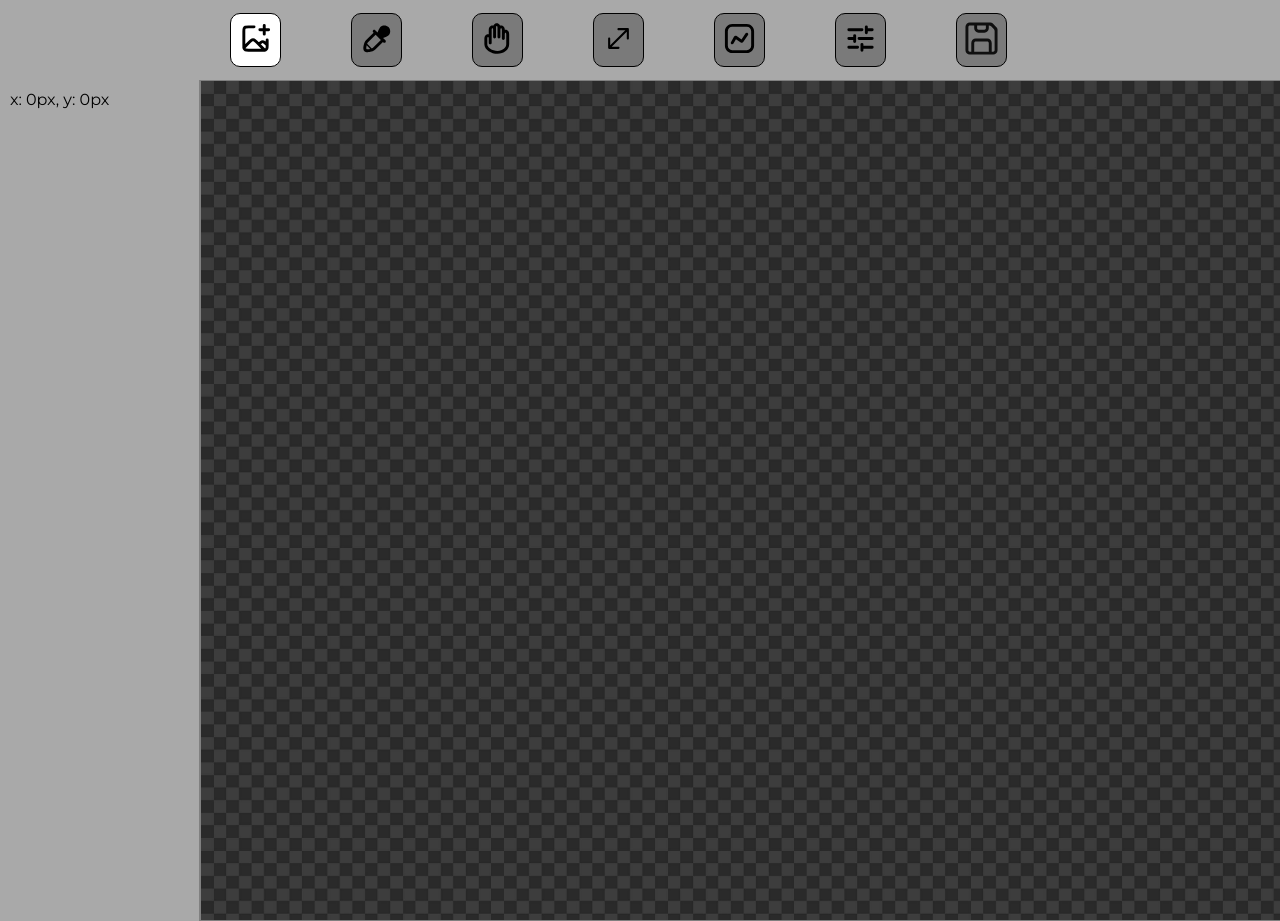
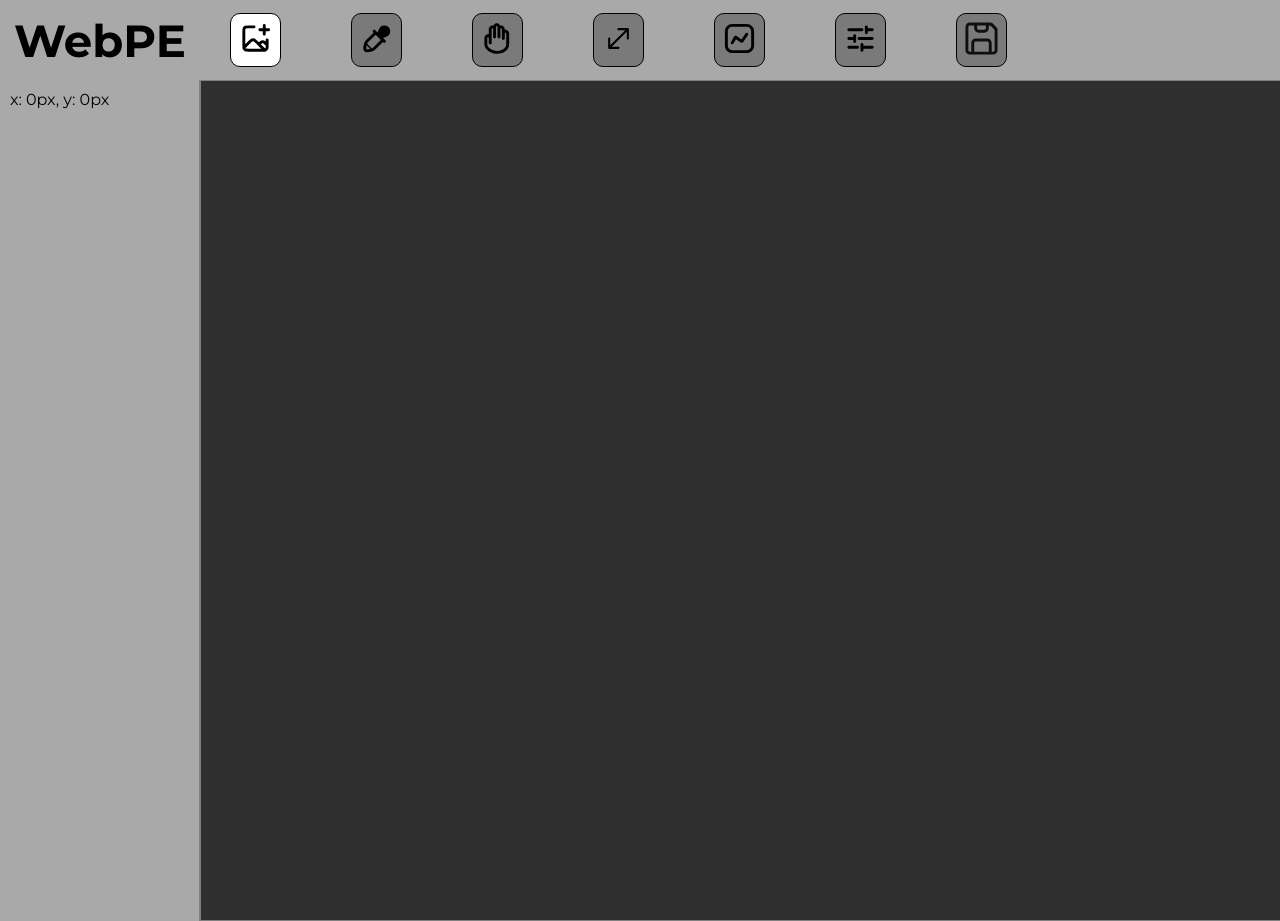
Before and after one commit to CLoudXVII/photo-editor, a Vue app: page / in a window 1280 px wide. Shown: the top 921 px of the page. Built offline with nearby package versions, Linux system fonts and the light colour scheme.

Commit message:
main components slightly changed

```diff
--- a/src/components/PhotoEditor.vue
+++ b/src/components/PhotoEditor.vue
@@ -1,5 +1,6 @@
 <template>
   <div class="photo-editor">
+    <h1 class="main-title">WebPE</h1>
     <HeaderPanel
       @show="changeUploadModal"
       @clear="clear(), closeDisplay(), updateCanvas()"
@@ -446,6 +447,16 @@ export default {
   grid-template-rows: 80px auto 80px;
 }
 
+.main-title {
+  font-size: 45px;
+  color: black;
+  font-weight: bold;
+  grid-column: 1 / 2;
+  grid-row: 1 / 2;
+  align-self: center;
+  justify-self: center;
+}
+
 .header {
   grid-row: 1 / 2;
   grid-column: 2 / 3;
@@ -466,7 +477,7 @@ export default {
   grid-column: 2 / 3;
   inline-size: 100%;
   block-size: 100%;
-  background-image: url(../assets/img/background-img.jpg);
+  background-color: #2f2f2f;
   background-size: 20%;
   background-repeat: repeat;
   border: 1px solid gray;
--- a/src/components/SidebarPanel.vue
+++ b/src/components/SidebarPanel.vue
@@ -2,18 +2,19 @@
   <div class="content">
     <p class="font">x: {{ x }}px, y: {{ y }}px</p>
     <template v-if="showData">
-      <p class="font">Исходные параметры изображения:</p>
       <div class="params">
         <p class="font">Ширина: {{ width }}px</p>
         <p class="font">Высота: {{ height }}px</p>
       </div>
-      <select :disabled="state!=''" v-model="scale" @change="$emit('scale')">
+      <select class="scale-select" :disabled="state!=''" v-model="scale" @change="$emit('scale')">
         <option value="12">12%</option>
         <option value="25">25%</option>
         <option value="50">50%</option>
+        <option value="75">75%</option>
         <option value="100">100%</option>
         <option value="150">150%</option>
         <option value="200">200%</option>
+        <option value="250">250%</option>
         <option value="300">300%</option>
       </select>
       <div v-if="resl != null" class="color">
@@ -92,6 +93,7 @@ export default {
   padding: 10px;
   align-items: baseline;
 }
+
 .color {
   display: flex;
   flex-direction: row;
@@ -117,16 +119,24 @@ export default {
     row-gap: 10px;
   }
 }
+
 .font{
   color: black;
   &_center{
     align-self: center;
   }
 }
+
 .params{
-  padding-left: 15px;
   display: flex;
   flex-direction: column;
-  row-gap: 7px;
+  row-gap: 8px;
+}
+
+.scale-select {
+  font-size: 14px;
+  border-radius: 15%;
+  padding: 5px;
+  outline: none;
 }
 </style>
--- a/src/components/UploadModal.vue
+++ b/src/components/UploadModal.vue
@@ -1,6 +1,6 @@
 <template>
   <div class="modal-wrapper">
-    <div class="modal">
+    <dialog class="modal">
       <div class="modal__header header">
         <p class="header__text">Выберите фотографию</p>
         <button class="header__button" @click="$emit('show')">X</button>
@@ -24,11 +24,11 @@
       >
         Отобразить
       </button>
-    </div>
+    </dialog>
   </div>
 </template>
 
-    <script>
+<script>
 export default {
   name: "UploadModal",
   data() {
```
